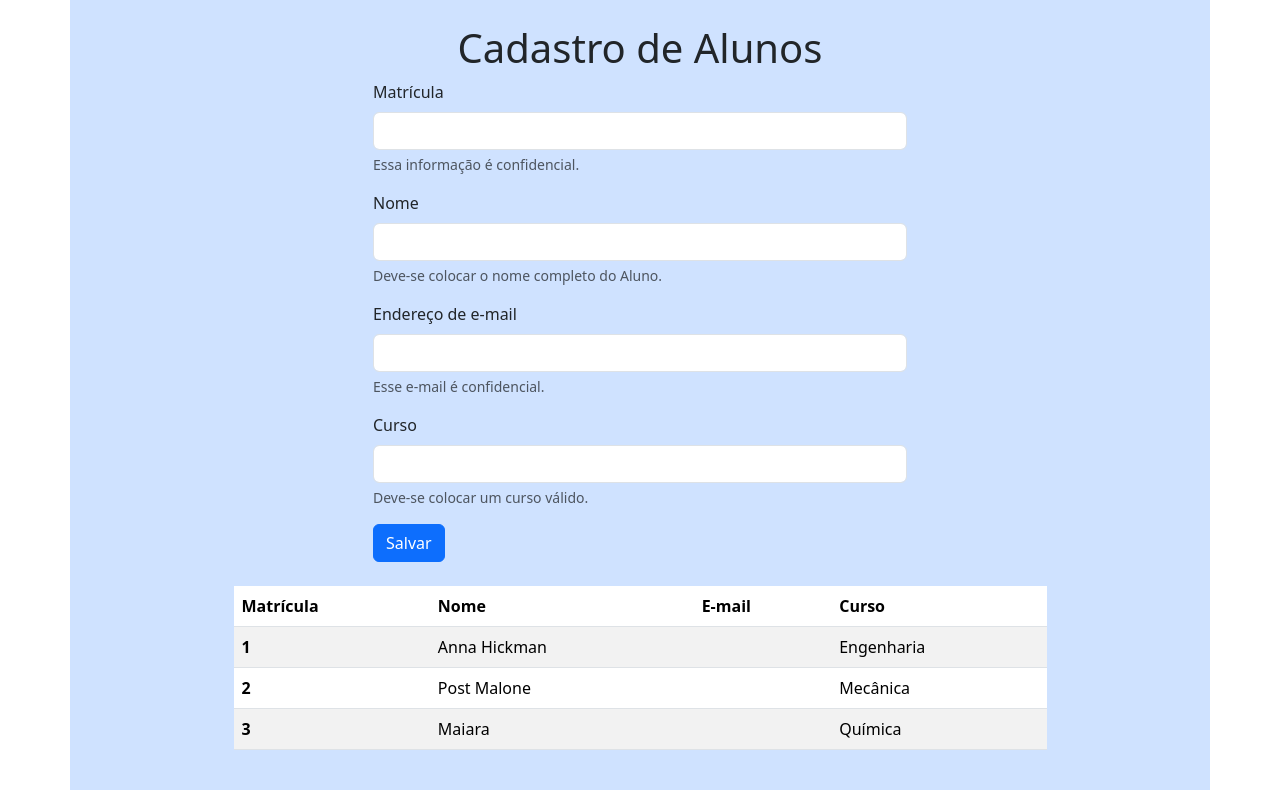
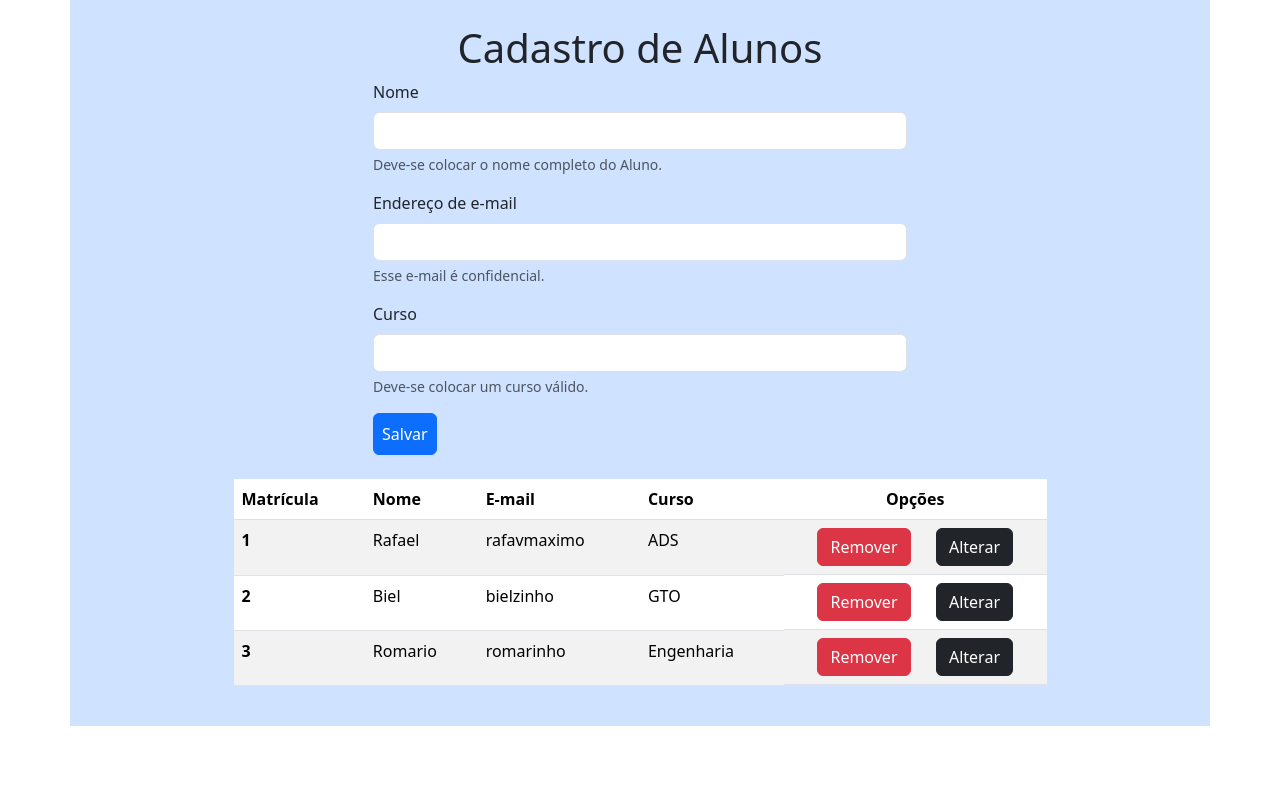
Before and after one commit to rafaelvieiramaximo/Cadastro-de-Aluno, an Angular app: page / in a window 1280 px wide. Built offline with nearby package versions, Linux system fonts and the light colour scheme; data requests are answered from the project's data file.

Commit message:
:construction:Botões de Remover e Editar

```diff
--- a/db.json
+++ b/db.json
@@ -1,8 +1,22 @@
 {
-    "students": [
-      { "id": 1, "name": "Anna Hickman", "course": "Engenharia" },
-      { "id": 2, "name": "Post Malone", "course": "Mecânica" },
-      { "id": 3, "name": "Maiara", "course": "Química" }
-    ]
-
-  }
+  "students": [
+    {
+      "id": 1,
+      "name": "Rafael",
+      "email": "rafavmaximo",
+      "course": "ADS"
+    },
+    {
+      "id": 2,
+      "name": "Biel",
+      "email": "bielzinho",
+      "course": "GTO"
+    },
+    {
+      "id": 3,
+      "name": "Romario",
+      "email": "romarinho",
+      "course": "Engenharia"
+    }
+  ]
+}
--- a/package.json
+++ b/package.json
@@ -21,7 +21,6 @@
     "@ng-bootstrap/ng-bootstrap": "^16.0.0",
     "@popperjs/core": "^2.11.8",
     "bootstrap": "^5.3.2",
-    "json-server": "^1.0.0-alpha.23",
     "rxjs": "~7.8.0",
     "tslib": "^2.3.0",
     "zone.js": "~0.14.3"
--- a/src/app/student.service.ts
+++ b/src/app/student.service.ts
@@ -8,16 +8,24 @@ import { Observable } from 'rxjs/internal/Observable';
 })
 export class StudentService {
 
-    ulr = "http://localhost:3000/students";
+    url = "http://localhost:3000/students/";
 
   constructor(private http : HttpClient) { }
 
   getStudents() : Observable<Student[]>{
 
-    return this.http.get<Student[]>(this.ulr);
+    return this.http.get<Student[]>(this.url);
 
   }
   save(student :Student) : Observable <Student>{
-    return this.http.post<Student>(this.ulr, student)
+    return this.http.post<Student>(this.url, student)
+  }
+
+  delete(student:Student) : Observable<void>{
+    return this.http.delete<void>(`${this.url}/${student.id}`)
+  }
+
+  update(student :Student): Observable <Student>{
+    return this.http.put<Student>(`${this.url}/${student.id}`,student);
   }
 }
--- a/src/app/students/students.component.html
+++ b/src/app/students/students.component.html
@@ -3,11 +3,6 @@
         <div class="col-6 m-auto">
             <h1 class="text-center">Cadastro de Alunos</h1>
             <form [formGroup]="formsGroupStudent">
-                <div class="mb-3">
-                    <label for="matricula" class="form-label">Matrícula</label>
-                    <input type="text" class="form-control" id="matricula" formControlName="id">
-                    <div id="registrationHelp" class="form-text">Essa informação é confidencial.</div>
-                </div>
                 <div class="mb-3">
                     <label for="nome" class="form-label">Nome</label>
                     <input type="text" class="form-control" id="nome" formControlName="name">
@@ -23,7 +18,7 @@
                     <input type="text" class="form-control" id="curso" formControlName="course">
                     <div id="nameHelp" class="form-text">Deve-se colocar um curso válido.</div>
                 </div>
-                <button type="submit" class="btn btn-primary" (click)="save()">Salvar</button>
+                <button type="submit" class="btn btn-primary p-2" (click)="save()">Salvar</button>
             </form>
         </div>
         <div class="col-9 m-auto mt-4">
@@ -34,6 +29,7 @@
                         <th scope="col">Nome</th>
                         <th scope="col">E-mail</th>
                         <th scope="col">Curso</th>
+                        <th scope="col" class="text-center">Opções</th>
                     </tr>
                 </thead>
                 <tbody>
@@ -42,6 +38,10 @@
                         <td>{{student.name}}</td>
                         <td>{{student.email}}</td>
                         <td>{{student.course}}</td>
+                        <td class="d-flex justify-content-evenly">
+                            <button type="button" class="btn btn-danger" (click)="delete(student)">Remover</button>
+                            <button type="button" class="btn btn-dark" (click)="edit(student)">Alterar</button>
+                        </td>
                     </tr>
                 </tbody>
             </table>
--- a/src/app/students/students.component.ts
+++ b/src/app/students/students.component.ts
@@ -14,8 +14,10 @@ export class StudentsComponent implements OnInit {
 
   formsGroupStudent: FormGroup;
 
+  isEditing: boolean = false;
+
   constructor(private formBuilder: FormBuilder,
-              private service: StudentService) {
+    private service: StudentService) {
 
     this.formsGroupStudent = formBuilder.group({
       id: [''],
@@ -27,16 +29,38 @@ export class StudentsComponent implements OnInit {
   ngOnInit(): void {
     this.loadStudent();
   }
-  loadStudent(){
+  loadStudent() {
     this.service.getStudents().subscribe({
-      next: data => this.students =data
+      next: data => this.students = data
 
     })
   }
   save() {
-    this.service.save(this.formsGroupStudent.value).subscribe({
-      next : data => this.students.push(data)
-    });
+    if (this.isEditing) {
+      this.service.update(this.formsGroupStudent.value).subscribe({
+        next: () => {
+          this.loadStudent();
+          this.isEditing = false;
+        }
+      }
+      )
+    }
+    else {
+      this.service.save(this.formsGroupStudent.value).subscribe({
+        next: data => this.students.push(data)
+      });
+      this.formsGroupStudent.reset();
+    }
+  }
 
+  delete(student: Student) {
+    this.service.delete(student).subscribe({
+      next: () => this.loadStudent()
+    })
+  }
+
+  edit(student: Student) {
+    this.formsGroupStudent.setValue(student);
+    this.isEditing = true;
   }
 }
```
Also changed, not shown: 1 other file (tests, documents, lock files or other folders).
